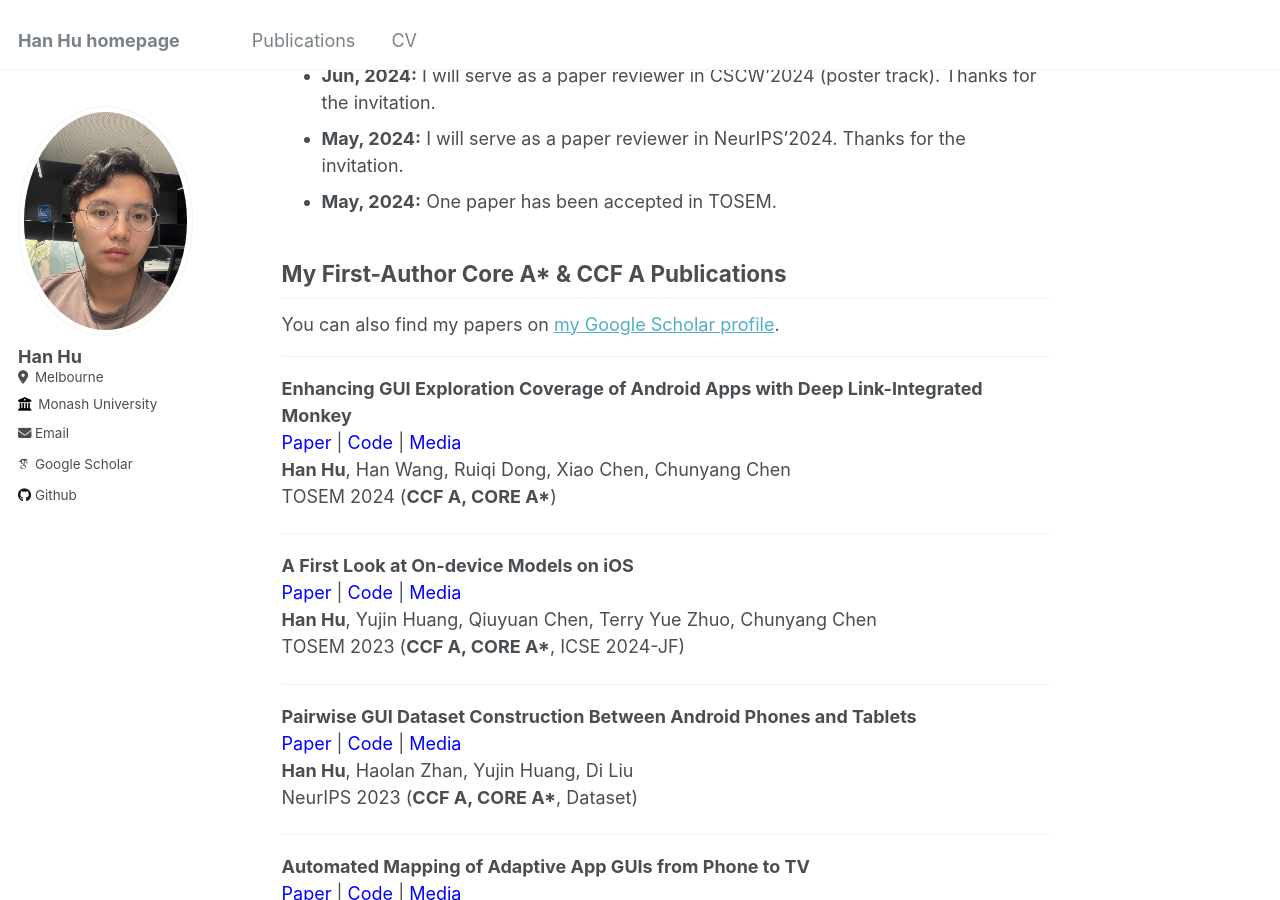
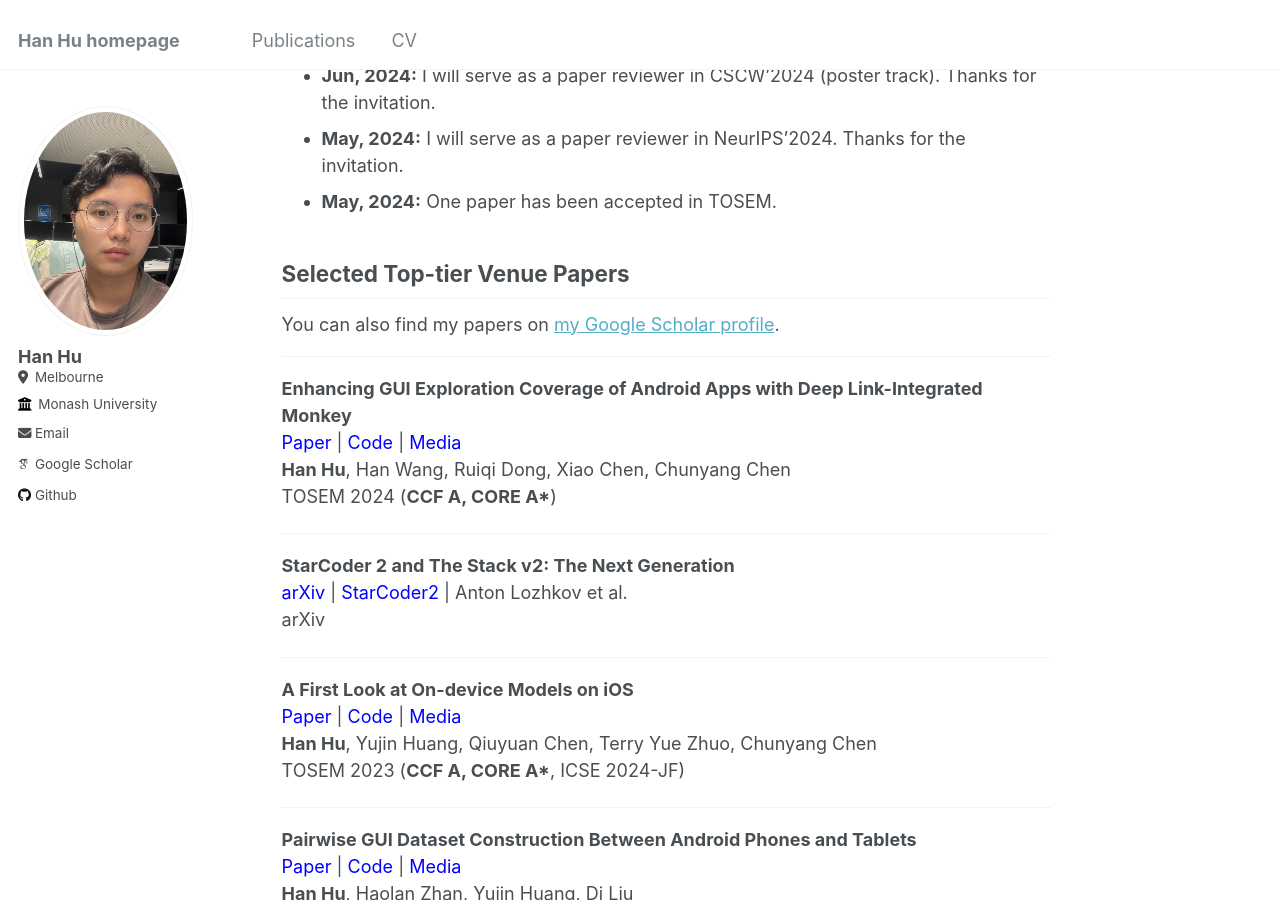
Before and after one commit to huhanGitHub/huhanGitHub.github.io, a Jekyll site: the page built from _pages/about.md, in a window 1280 px wide and 900 px high, scrolled down 1236 px. Built offline with Jekyll 4.4.1, drawn with Linux system fonts in a browser that asks for light colours; some web fonts are replaced.

Commit message:
Update about.md

```diff
--- a/_pages/about.md
+++ b/_pages/about.md
@@ -41,7 +41,7 @@ If there is an opening in your team that aligns with my skills, please feel free
 - **May, 2024:** One paper has been accepted in TOSEM.
 
 
-##  My First-Author Core A* & CCF A Publications
+##  Selected Top-tier Venue Papers
 
 {% if site.author.googlescholar %}
   <div class="wordwrap">You can also find my papers on <a href="{{site.author.googlescholar}}">my Google Scholar profile</a>.</div>
@@ -49,13 +49,20 @@ If there is an opening in your team that aligns with my skills, please feel free
 
 ---
 
-
 **Enhancing GUI Exploration Coverage of Android Apps with Deep Link-Integrated Monkey**<br>
 <a href="https://dl.acm.org/doi/abs/10.1145/3664810" style="text-decoration: none; color: blue;">Paper</a> |
 <a href="https://github.com/huhanGitHub/guidedExplore" style="text-decoration: none; color: blue;">Code</a> |
 <a href="#" style="text-decoration: none; color: blue;">Media</a><br>
 <span style="font-weight: bold;">Han Hu</span>, Han Wang, Ruiqi Dong, Xiao Chen, Chunyang Chen<br>
 TOSEM 2024 (<strong>CCF A, CORE A*</strong>)
+
+---
+
+**StarCoder 2 and The Stack v2: The Next Generation**<br>
+<a href="[https://dl.acm.org/doi/abs/10.1145/3664810](https://arxiv.org/abs/2402.19173)" style="text-decoration: none; color: blue;">arXiv</a> |
+<a href="[https://github.com/huhanGitHub/guidedExplore](https://github.com/bigcode-project/starcoder2)" style="text-decoration: none; color: blue;">StarCoder2</a> |
+Anton Lozhkov et al.<br>
+arXiv
 
 ---
 
```
